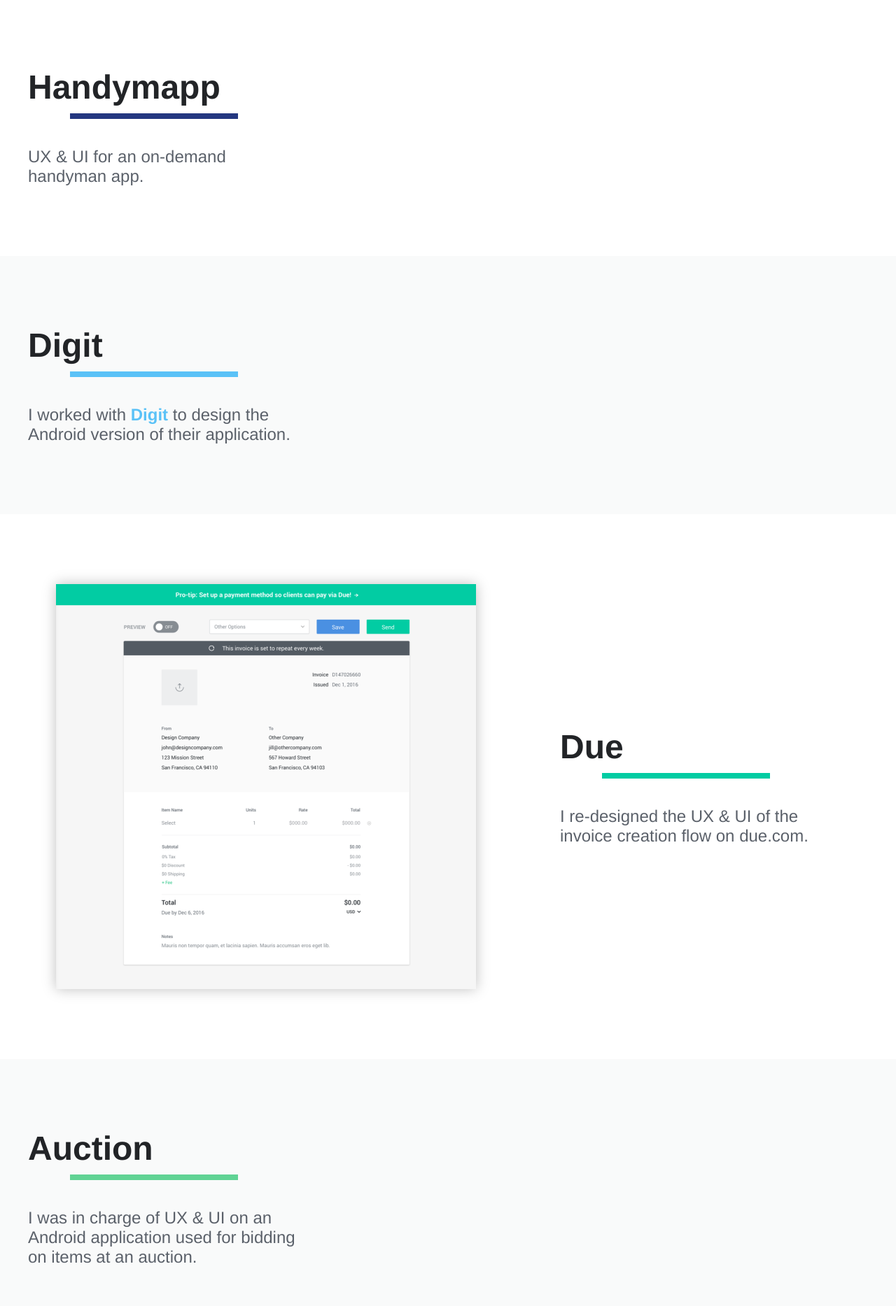
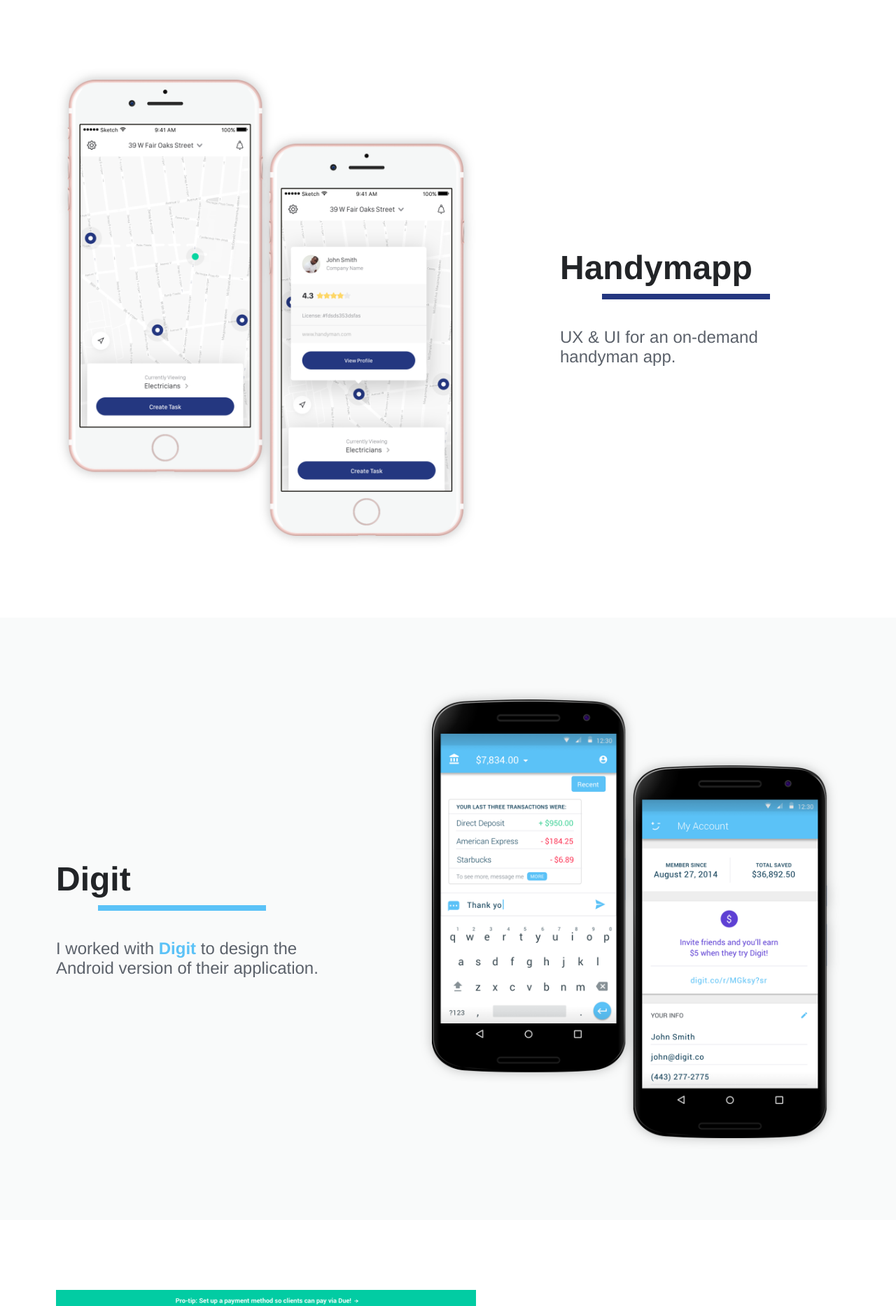
Before and after one commit to reneepadgham/portfolio2017, a website: page visuals.html in a window 1280 px wide. Shown: the part 194-2061 px from the top of the page at 70% size. Drawn offline with nearby package versions, Linux system fonts and the light colour scheme; files that its build step writes are made by us from their sources.

Commit message:
Add images

```diff
--- a/styles/visuals.scss
+++ b/styles/visuals.scss
@@ -120,7 +120,6 @@
 }
 
 .image {
-  box-shadow: 0 0 18px 0 rgba(0, 0, 0, .25);
   display: block;
   width: 600px;
 }
--- a/visuals.html
+++ b/visuals.html
@@ -20,7 +20,8 @@
         </div>
       </header>
       <section>
-        <div class="container">
+        <div class="container with-images">
+          <img class="image" alt="Screenshot of Handymapp" src="images/handymapp.png" />
           <div class="handymapp details">
             <h2>Handymapp</h2>
             <div class="line"></div>
@@ -29,12 +30,13 @@
         </div>
       </section>
       <section class="gray-bg">
-        <div class="container">
+        <div class="container with-images">
           <div class="digit details">
             <h2>Digit</h2>
             <div class="line"></div>
             <p>I worked with <a href="https://digit.co/">Digit</a> to design the Android version of their application.</p>
           </div>
+          <img class="image" alt="Screen of Digit" src="images/digit.png" />
         </div>
       </section>
       <section>
@@ -48,12 +50,13 @@
         </div>
       </section>
       <section class="gray-bg">
-        <div class="container">
+        <div class="container with-images">
           <div class="auction details">
             <h2>Auction</h2>
             <div class="line"></div>
             <p>I was in charge of UX &amp; UI on an Android application used for bidding on items at an auction.</p>
           </div>
+          <img class="image" alt="Screenshot of Auction" src="images/auction.png" />
         </div>
       </section>
       <section>
```
Also changed, not shown: images/auction.png (added), images/digit.png (added), images/handymapp.png (added).
